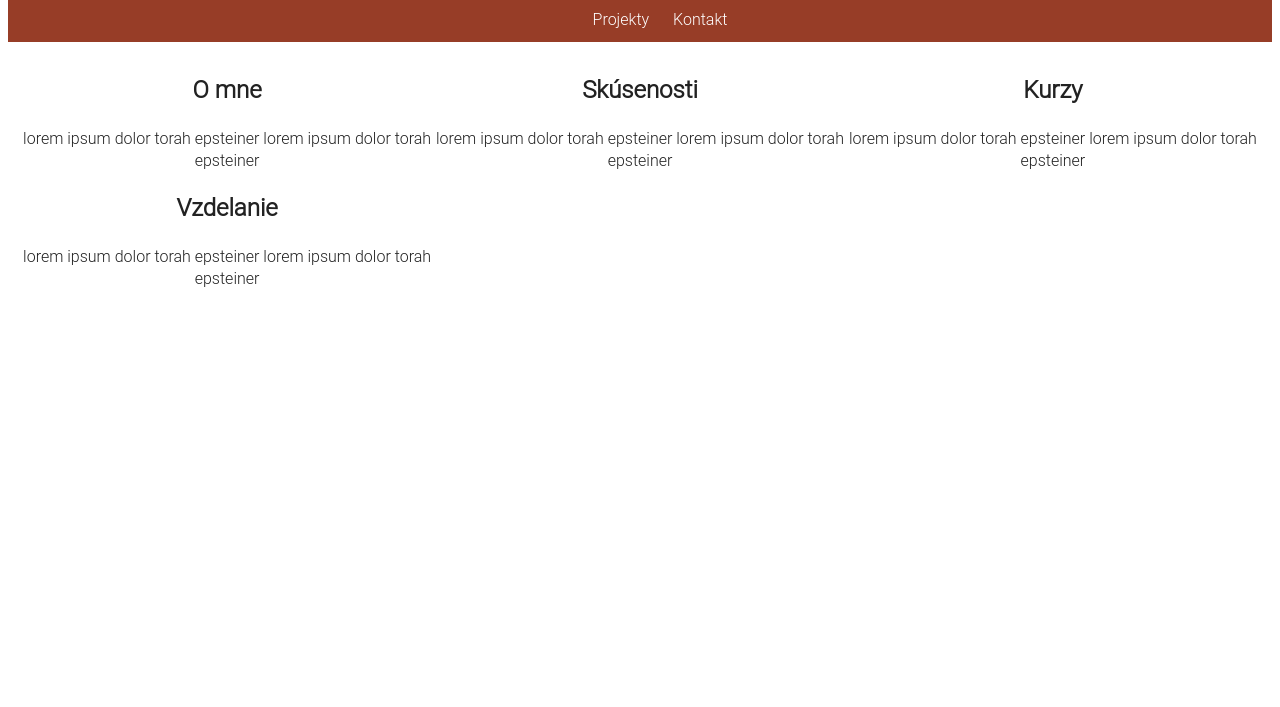
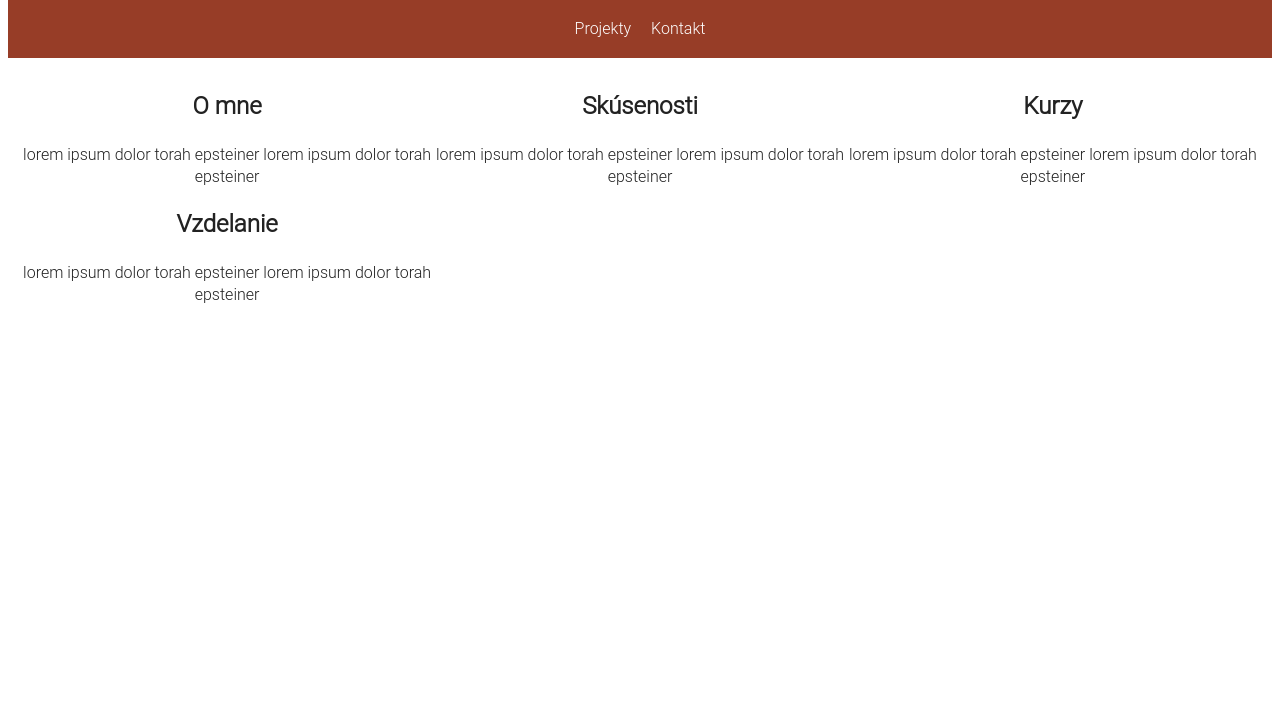
Before and after one commit to gamderto/gamderto.github.io, a website built with webpack: page index.html in a window 1280 px wide. Shown: the part 93-800 px from the top of the page. Built offline with nearby package versions, Linux system fonts and the light colour scheme.

Commit message:
commit -m

```diff
--- a/css/style.css
+++ b/css/style.css
@@ -90,7 +90,8 @@ header {
   padding-bottom: 0 auto;
 }
 ul {
-  margin: 4px;
+  margin: 2px;
+  padding: 9px;
 }
 ul li {
   list-style: none;
@@ -99,7 +100,7 @@ ul li {
 
 header a {
   text-decoration: none;
-  padding: 10px;
+  padding: 8px;
   background-color: #973d27;
   color: #ffffff;
 }
```
